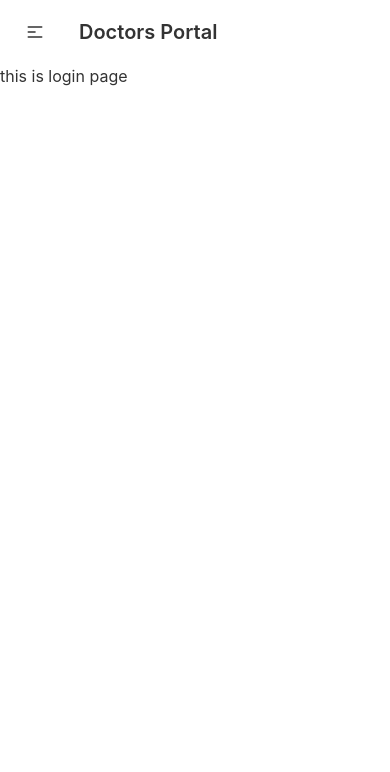
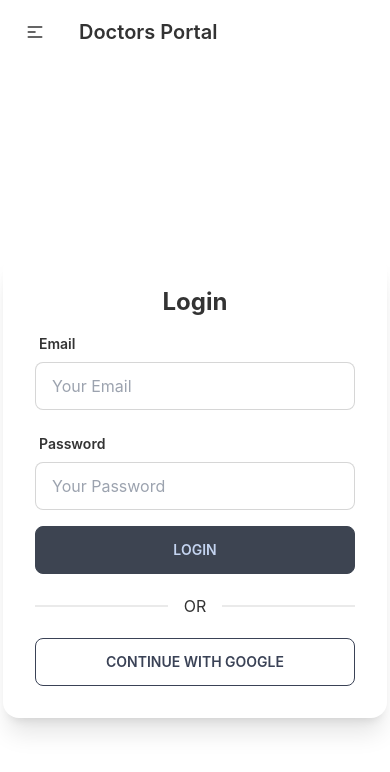
Before and after one commit to mdsohag65/doctors-portal-client-waste, a React (Create React App) app: page /login in a window 390 px wide. Shown: the top 772 px of the page. Built offline with nearby package versions, Linux system fonts and the light colour scheme; no server answers.

Commit message:
making the login page

```diff
--- a/package.json
+++ b/package.json
@@ -13,6 +13,7 @@
     "react-day-picker": "^8.0.4",
     "react-dom": "^18.1.0",
     "react-firebase-hooks": "^5.0.3",
+    "react-hook-form": "^7.31.1",
     "react-router-dom": "^6.3.0",
     "react-scripts": "5.0.1",
     "web-vitals": "^2.1.4"
--- a/src/Pages/Appointment/AppointmentBanner.js
+++ b/src/Pages/Appointment/AppointmentBanner.js
@@ -12,9 +12,9 @@
         <section style={{
             background: `url(${bg})`
         }}>
-            <div class="hero min-h-screen">
-                <div class="hero-content flex-col lg:flex-row-reverse">
-                    <img src={chair} class="max-w-sm rounded-lg shadow-2xl" alt='Dentist Chair' />
+            <div className="hero min-h-screen">
+                <div className="hero-content flex-col lg:flex-row-reverse">
+                    <img src={chair} className="max-w-sm rounded-lg shadow-2xl" alt='Dentist Chair' />
                     <div>
                         <DayPicker
                             mode="single"
--- a/src/Pages/Appointment/BookingModal.js
+++ b/src/Pages/Appointment/BookingModal.js
@@ -14,24 +14,24 @@
     }
     return (
         <div>
-            <label for="booking-modal" class="btn modal-button">open modal</label>
-            <input type="checkbox" id="booking-modal" class="modal-toggle" />
-            <div class="modal modal-bottom sm:modal-middle">
-                <div class="modal-box">
-                    <label for="booking-modal" class="btn btn-sm btn-circle absolute right-2 top-2">✕</label>
-                    <h3 class="font-bold text-lg text-secondary">Booking for: {name}</h3>
+            <label for="booking-modal" className="btn modal-button">open modal</label>
+            <input type="checkbox" id="booking-modal" className="modal-toggle" />
+            <div className="modal modal-bottom sm:modal-middle">
+                <div className="modal-box">
+                    <label for="booking-modal" className="btn btn-sm btn-circle absolute right-2 top-2">✕</label>
+                    <h3 className="font-bold text-lg text-secondary">Booking for: {name}</h3>
                     <form onSubmit={handleBooking} className='grid grid-cols-1 gap-5 justify-items-center mt-3'>
-                        <input type="text" disabled value={format(date, 'PP')} class="input input-bordered w-full max-w-xs" />
-                        <select name='slot' class="select select-bordered w-full max-w-xs">
+                        <input type="text" disabled value={format(date, 'PP')} className="input input-bordered w-full max-w-xs" />
+                        <select name='slot' className="select select-bordered w-full max-w-xs">
                             {
                                 slots.map(slot => <option value={slot}>{slot}</option>)
                             }
 
                         </select>
-                        <input type="text" name='name' placeholder="Your Name" class="input input-bordered w-full max-w-xs" />
-                        <input type="email" name='email' placeholder="Email" class="input input-bordered w-full max-w-xs" />
-                        <input type="text" name='phone' placeholder="Phone No." class="input input-bordered w-full max-w-xs" />
-                        <input type="submit" value="Submit" class="btn btn-secondary text-white w-full max-w-xs" />
+                        <input type="text" name='name' placeholder="Your Name" className="input input-bordered w-full max-w-xs" />
+                        <input type="email" name='email' placeholder="Email" className="input input-bordered w-full max-w-xs" />
+                        <input type="text" name='phone' placeholder="Phone No." className="input input-bordered w-full max-w-xs" />
+                        <input type="submit" value="Submit" className="btn btn-secondary text-white w-full max-w-xs" />
                     </form>
                 </div>
             </div>
--- a/src/Pages/Login/Login.js
+++ b/src/Pages/Login/Login.js
@@ -1,9 +1,92 @@
 import React from 'react';
+import auth from '../../firebase.init';
+import { useSignInWithEmailAndPassword, useSignInWithGoogle } from 'react-firebase-hooks/auth';
+import { useForm } from "react-hook-form";
 
 const Login = () => {
+    const [signInWithGoogle, gUser, gLoading, gError] = useSignInWithGoogle(auth);
+    const { register, formState: { errors }, handleSubmit } = useForm();
+
+    const [
+        signInWithEmailAndPassword,
+        user,
+        loading,
+        error,
+    ] = useSignInWithEmailAndPassword(auth);
+
+    if (loading || gLoading) {
+        return <button class="btn loading">loading</button>
+    }
+    if (gUser) {
+        console.log(gUser);
+    }
+
+    const onSubmit = data => {
+        console.log(data);
+        signInWithEmailAndPassword(data.email, data.password);
+    }
     return (
-        <div>
-            <h1>this is login page</h1>
+        <div className='flex h-screen justify-center items-center'>
+            <div className="card w-96 bg-base-100 shadow-xl">
+                <div className="card-body">
+                    <h2 className="text-2xl font-bold text-center">Login</h2>
+                    <form onSubmit={handleSubmit(onSubmit)}>
+
+                        <div class="form-control w-full max-w-xs">
+                            <label class="label">
+                                <span class="label-text font-semibold">Email</span>
+                            </label>
+                            <input type="email" placeholder="Your Email" class="input input-bordered w-full max-w-xs"
+                                {...register("email", {
+                                    required: {
+                                        value: true,
+                                        message: "Email is required"
+                                    },
+                                    pattern: {
+                                        value: /[a-z0-9]+@[a-z]+\.[a-z]{2,3}/,
+                                        message: 'Provide a valid Email'
+                                    }
+                                })}
+                            />
+                            <label class="label">
+                                {errors.email?.type === 'required' && <span class="label-text-alt text-red-500">{errors.email.message}</span>}
+                                {errors.email?.type === 'pattern' && <span class="label-text-alt text-red-500">{errors.email.message}</span>}
+
+                            </label>
+                        </div>
+                        <div class="form-control w-full max-w-xs">
+                            <label class="label">
+                                <span class="label-text font-semibold">Password</span>
+                            </label>
+                            <input type="password" placeholder="Your Password" class="input input-bordered w-full max-w-xs"
+                                {...register("password", {
+                                    required: {
+                                        value: true,
+                                        message: "Password is required"
+                                    },
+                                    minLength: {
+                                        value: 6,
+                                        message: 'Must be 6 character or longer'
+                                    }
+                                })}
+                            />
+                            <label class="label">
+                                {errors.password?.type === 'required' && <span class="label-text-alt text-red-500">{errors.password.message}</span>}
+                                {errors.password?.type === 'minLength' && <span class="label-text-alt text-red-500">{errors.password.message}</span>}
+
+                            </label>
+                        </div>
+
+                        <input className='btn w-full max-w-xs' type="submit" value="Login" />
+                    </form>
+
+                    <div className="divider">OR</div>
+
+                    <button
+                        onClick={() => signInWithGoogle()}
+                        className="btn btn-outline btn-accent">CONTINUE WITH GOOGLE</button>
+                </div>
+            </div>
         </div>
     );
 };
--- a/src/Pages/Shared/Navbar.js
+++ b/src/Pages/Shared/Navbar.js
@@ -15,10 +15,10 @@
             <div className="navbar bg-base-100">
                 <div className="navbar-start">
                     <div className="dropdown">
-                        <label tabindex="0" className="btn btn-ghost lg:hidden">
-                            <svg xmlns="http://www.w3.org/2000/svg" className="h-5 w-5" fill="none" viewBox="0 0 24 24" stroke="currentColor"><path stroke-linecap="round" stroke-linejoin="round" stroke-width="2" d="M4 6h16M4 12h8m-8 6h16" /></svg>
+                        <label tabIndex="0" className="btn btn-ghost lg:hidden">
+                            <svg xmlns="http://www.w3.org/2000/svg" className="h-5 w-5" fill="none" viewBox="0 0 24 24" stroke="currentColor"><path strokeLinecap="round" strokeLinejoin="round" strokeWidth="2" d="M4 6h16M4 12h8m-8 6h16" /></svg>
                         </label>
-                        <ul tabindex="0" className="menu menu-compact dropdown-content mt-3 p-2 shadow bg-base-100 rounded-box w-52">
+                        <ul tabIndex="0" className="menu menu-compact dropdown-content mt-3 p-2 shadow bg-base-100 rounded-box w-52">
                             {menuItems}
                         </ul>
                     </div>
```
Also changed, not shown: src/Pages/Appointment/Service.js (+5 -5 lines), 1 other file (tests, documents, lock files or other folders).
